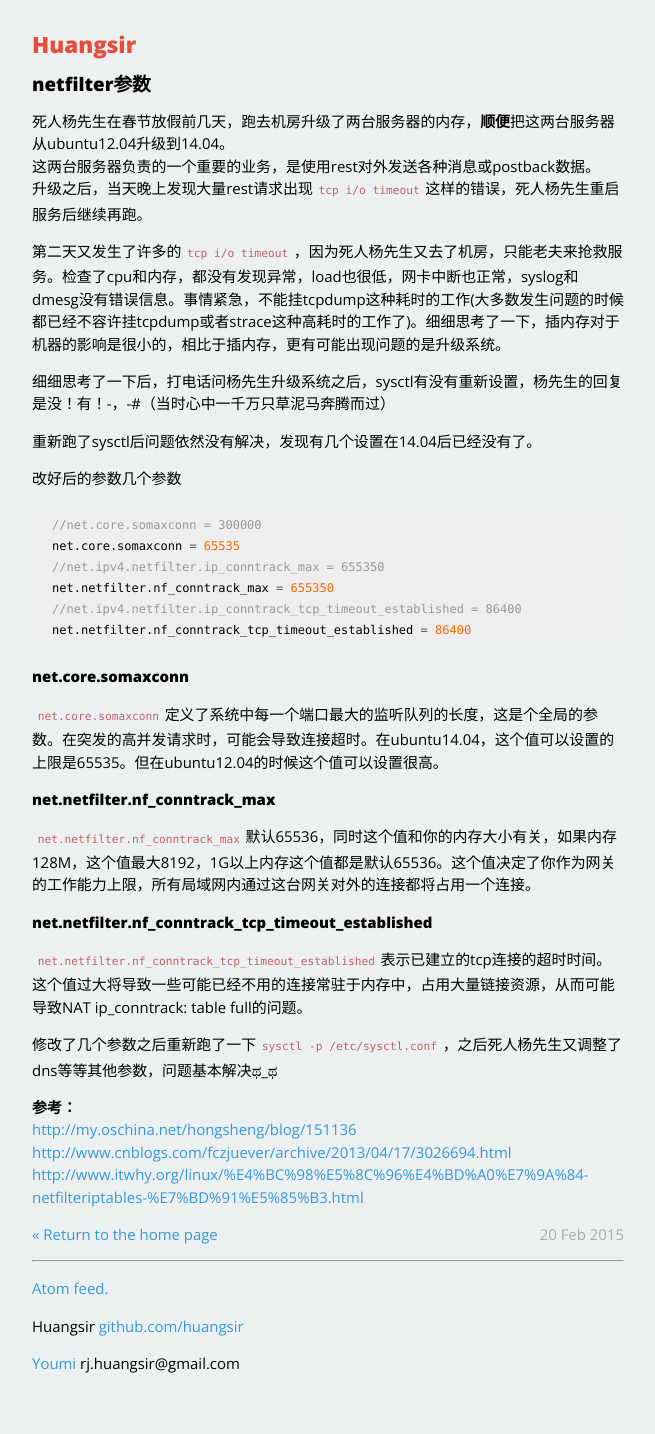
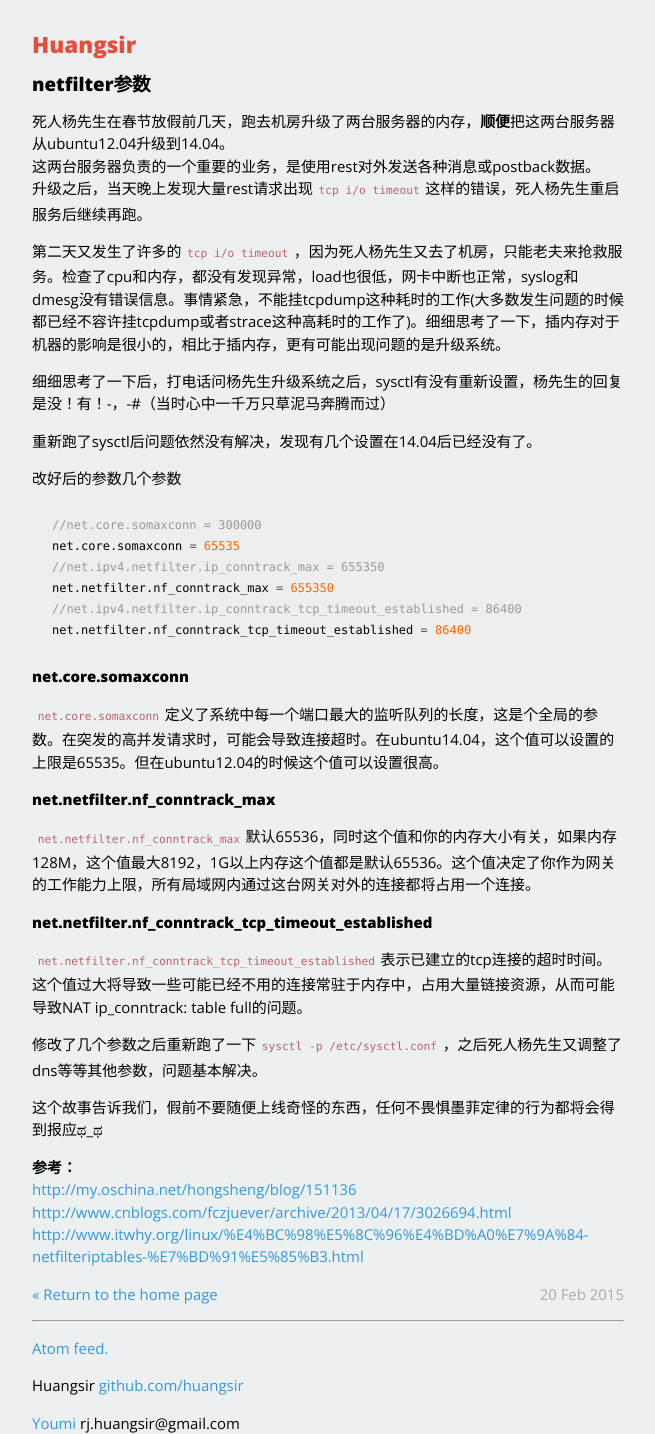
Before and after one commit to Huangsir/huangsir.github.io, a Jekyll site: the page built from _posts/2015-02-20-netfilter.md, in a window 1280 px wide. Shown: the whole page, without its empty margins (312-967 px from the left). Built offline with Jekyll 4.4.1, drawn with Linux system fonts in a browser that asks for light colours; Markdown is read by kramdown in place of the engine named in the settings; before the commit the page ends 1374 px from its top, so only the background shows below that.

Commit message:
edit post

```diff
--- a/_posts/2015-02-20-netfilter.md
+++ b/_posts/2015-02-20-netfilter.md
@@ -41,7 +41,9 @@ net.netfilter.nf_conntrack_tcp_timeout_established = 86400
 `net.netfilter.nf_conntrack_tcp_timeout_established`表示已建立的tcp连接的超时时间。这个值过大将导致一些可能已经不用的连接常驻于内存中，占用大量链接资源，从而可能导致NAT
 ip_conntrack: table full的问题。
 
-修改了几个参数之后重新跑了一下`sysctl -p /etc/sysctl.conf`，之后死人杨先生又调整了dns等等其他参数，问题基本解决ಥ_ಥ
+修改了几个参数之后重新跑了一下`sysctl -p /etc/sysctl.conf`，之后死人杨先生又调整了dns等等其他参数，问题基本解决。
+
+这个故事告诉我们，假前不要随便上线奇怪的东西，任何不畏惧墨菲定律的行为都将会得到报应ಥ_ಥ
 
 **参考：**
 [http://my.oschina.net/hongsheng/blog/151136](http://my.oschina.net/hongsheng/blog/151136)
```
